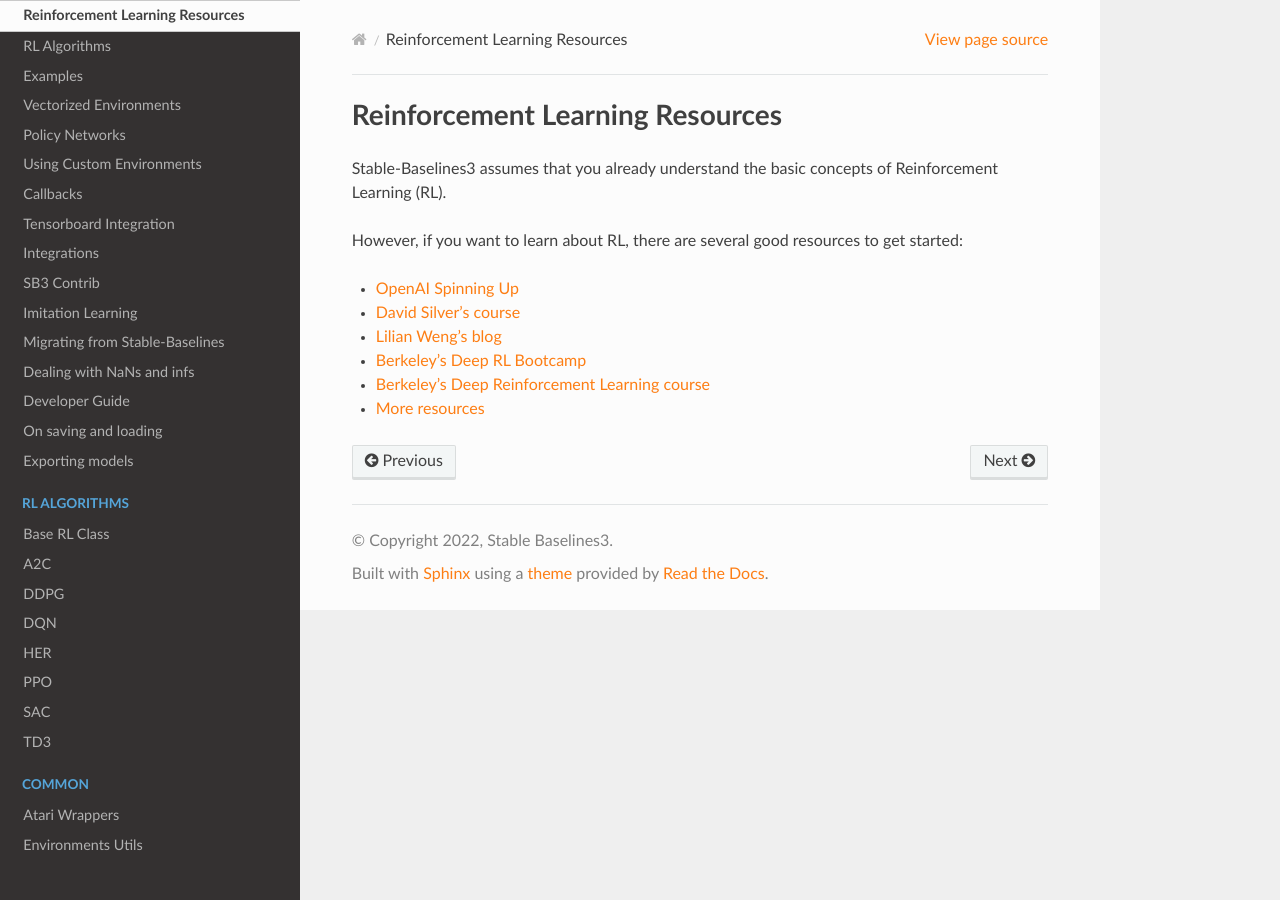
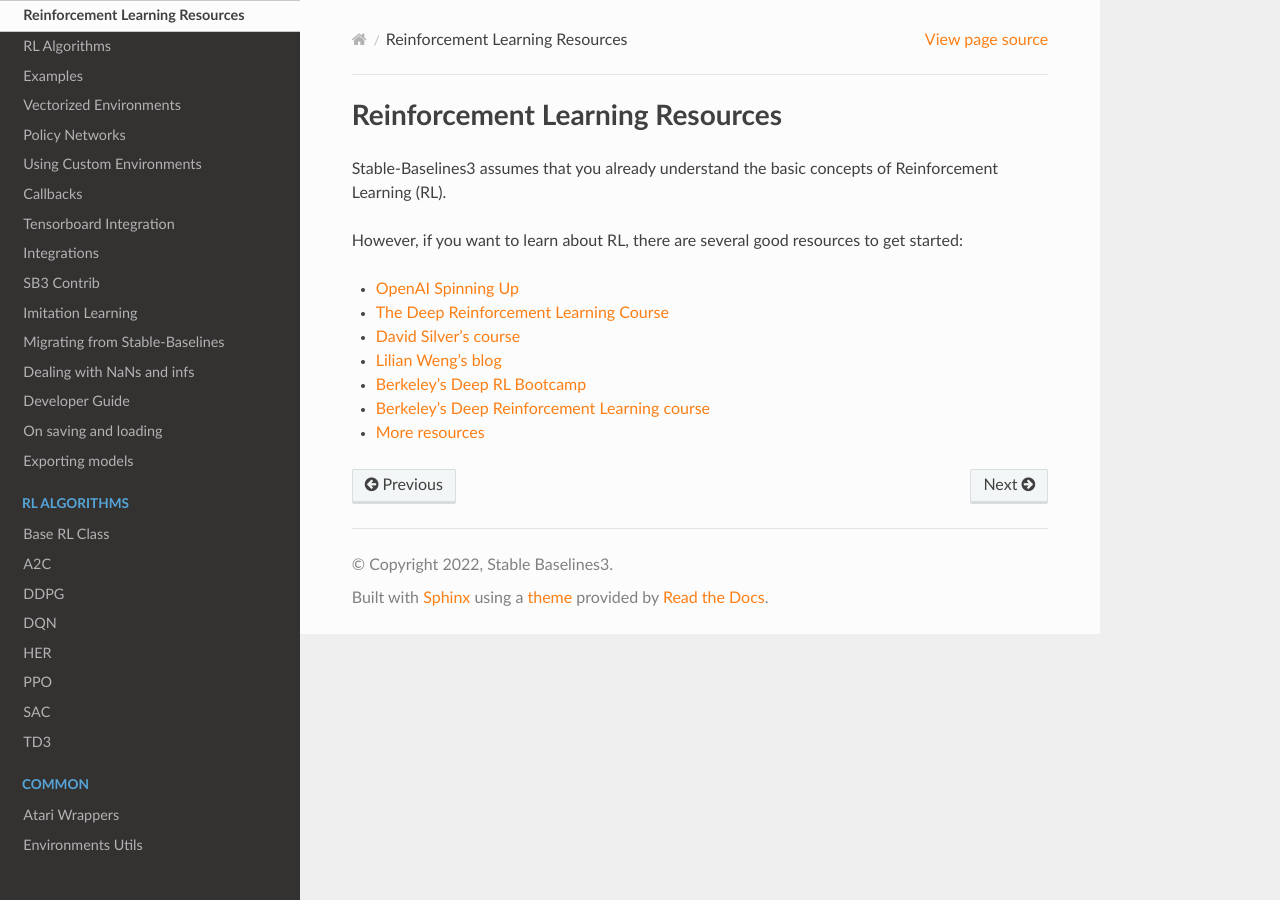
Before and after one commit to DLR-RM/stable-baselines3, a Sphinx documentation site: the page built from docs/guide/rl.rst, in a window 1280 px wide. Built offline with Sphinx 7.4.7 and the Read the Docs theme 2.0.0, drawn with Linux system fonts in a browser that asks for light colours; pages that are not in the unit, such as notebooks, are missing from menus.

Commit message:
Add Deep RL Course link

```diff
--- a/docs/guide/rl.rst
+++ b/docs/guide/rl.rst
@@ -10,6 +10,7 @@ Stable-Baselines3 assumes that you already understand the basic concepts of Rein
 However, if you want to learn about RL, there are several good resources to get started:
 
 - `OpenAI Spinning Up <https://spinningup.openai.com/en/latest/>`_
+- `The Deep Reinforcement Learning Course <https://huggingface.co/learn/deep-rl-course/unit0/introduction>`_
 - `David Silver's course <http://www0.cs.ucl.ac.uk/staff/d.silver/web/Teaching.html>`_
 - `Lilian Weng's blog <https://lilianweng.github.io/lil-log/2018/04/08/policy-gradient-algorithms.html>`_
 - `Berkeley's Deep RL Bootcamp <https://sites.google.com/view/deep-rl-bootcamp/lectures>`_
```
